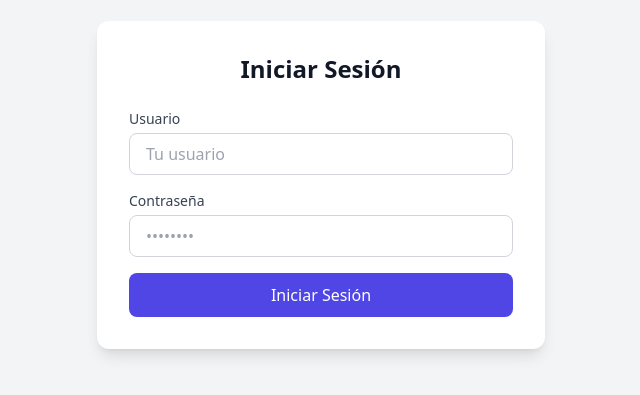
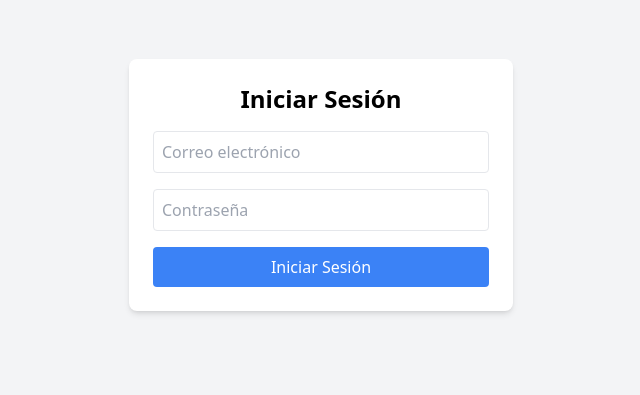
Before and after one commit to karlacabanas01/frontend-crud, a Next.js app: page /login in a window 1280 px wide. Shown: the part 215-610 px from the top of the page, without its empty margins (319-959 px from the left). Built offline with nearby package versions, Linux system fonts and the light colour scheme.

Commit message:
Actualizacion de code

```diff
--- a/components/LoginForm.tsx
+++ b/components/LoginForm.tsx
@@ -1,77 +1,108 @@
-"use client";
-import { useForm } from "react-hook-form";
-import { useRouter } from "next/router";
-import { useState } from "react";
+import { useState, useEffect } from "react";
 import api from "@/service/api";
+import ProductForm from "./ProductForm";
+import ProductList from "./ProductList";
 
-interface LoginFormInputs {
-  username: string;
-  password: string;
-}
-
+// ✅ Definición de la respuesta esperada del login
 interface LoginResponse {
   token: string;
   message: string;
 }
 
-export default function LoginForm() {
-  const { register, handleSubmit } = useForm<LoginFormInputs>();
-  const router = useRouter();
+interface User {
+  id: number;
+  name: string;
+  email: string;
+  created_at: string;
+}
+
+export default function UserList() {
+  const [users, setUsers] = useState<User[]>([]);
+  const [email, setEmail] = useState("");
+  const [password, setPassword] = useState("");
+  const [token, setToken] = useState<string | null>(null);
   const [error, setError] = useState("");
 
-  const onSubmit = async (data: LoginFormInputs) => {
+  useEffect(() => {
+    if (token) {
+      const fetchUsers = async () => {
         try {
-      // 👇 Tipar la respuesta de Axios
-      const response = await api.post<LoginResponse>("/auth/login", data);
+          const response = await api.get<User[]>("/auth/users", {
+            headers: { Authorization: `Bearer ${token}` },
+          });
+          setUsers(response.data);
+        } catch (error) {
+          console.error("Error al obtener usuarios:", error);
+        }
+      };
+      fetchUsers();
+    }
+  }, [token]);
 
-      localStorage.setItem("token", response.data.token);
-      router.push("/");
-      // eslint-disable-next-line @typescript-eslint/no-unused-vars
-    } catch (error) {
-      setError("Credenciales incorrectas");
+  const handleLogin = async (e: React.FormEvent<HTMLFormElement>) => {
+    e.preventDefault();
+
+    if (!email || !password) {
+      setError("Por favor, ingresa el correo y la contraseña.");
+      return;
+    }
+
+    try {
+      const response = await api.post("/auth/login", { email, password });
+
+      const authToken = response.data.token;
+      setToken(authToken);
+      localStorage.setItem("token", authToken);
+      setError("");
+    } catch (err: any) {
+      console.error("Error al iniciar sesión:", err.response?.data);
+      setError(
+        err.response?.data?.error || "Credenciales inválidas o problema de red"
+      );
     }
   };
 
+  if (!token) {
     return (
-    <div className="min-h-screen bg-gray-100 flex items-center justify-center p-4">
-      <div className="max-w-md w-full bg-white rounded-xl shadow-lg p-8">
-        <h2 className="text-2xl font-bold text-gray-900 mb-6 text-center">
+      <div className="min-h-screen flex items-center justify-center bg-gray-100 p-4">
+        <div className="max-w-sm w-full bg-white p-6 rounded-lg shadow-md">
+          <h2 className="text-2xl font-bold mb-4 text-center">
             Iniciar Sesión
           </h2>
-
-        <form onSubmit={handleSubmit(onSubmit)} className="space-y-4">
-          <div>
-            <label className="block text-sm font-medium text-gray-700 mb-1">
-              Usuario
-            </label>
+          <form onSubmit={handleLogin} className="space-y-4">
             <input
-              {...register("username")}
-              className="w-full px-4 py-2 border border-gray-300 rounded-lg"
-              placeholder="Tu usuario"
+              type="email"
+              value={email}
+              onChange={(e) => setEmail(e.target.value)}
+              placeholder="Correo electrónico"
+              className="w-full p-2 border rounded"
               required
             />
-          </div>
-
-          <div>
-            <label className="block text-sm font-medium text-gray-700 mb-1">
-              Contraseña
-            </label>
             <input
               type="password"
-              {...register("password")}
-              className="w-full px-4 py-2 border border-gray-300 rounded-lg"
-              placeholder="••••••••"
+              value={password}
+              onChange={(e) => setPassword(e.target.value)}
+              placeholder="Contraseña"
+              className="w-full p-2 border rounded"
               required
             />
-          </div>
-
-          <button className="w-full bg-indigo-600 hover:bg-indigo-700 text-white font-medium py-2.5 rounded-lg transition-colors">
+            <button
+              type="submit"
+              className="w-full bg-blue-500 text-white py-2 rounded hover:bg-blue-600"
+            >
               Iniciar Sesión
             </button>
           </form>
-
-        {error && <p className="text-red-500 text-center mt-4">{error}</p>}
+          {error && <p className="text-red-500 mt-2">{error}</p>}
         </div>
       </div>
     );
   }
+
+  return (
+    <div className="p-4 bg-white shadow-md rounded-md">
+      <ProductForm />
+      <ProductList />
+    </div>
+  );
+}
--- a/components/ProductList.tsx
+++ b/components/ProductList.tsx
@@ -1,4 +1,3 @@
-/* eslint-disable @typescript-eslint/no-unused-vars */
 "use client";
 import { useEffect, useState } from "react";
 import { Product } from "../types/Product"; // Importa la interfaz
@@ -6,37 +5,27 @@ import api from "@/service/api";
 
 export default function ProductList() {
   const [products, setProducts] = useState<Product[]>([]);
-  const [error, setError] = useState("");
-
-  const fetchProducts = async () => {
-    try {
-      const token = localStorage.getItem("token");
-
-      // Tipado explícito de la respuesta
-      const response = await api.get<Product[]>("/products", {
-        headers: { Authorization: `Bearer ${token}` },
-      });
-
-      setProducts(response.data); // Ahora TypeScript sabe que es un array de productos
-    } catch (error: unknown) {
-      setError("Error al obtener productos");
-    }
-  };
 
   useEffect(() => {
+    const fetchProducts = async () => {
+      try {
+        const response = await api.get<Product[]>("/products");
+        setProducts(response.data);
+      } catch (error) {
+        console.error("Error al obtener productos:", error);
+      }
+    };
+
     fetchProducts();
   }, []);
-
   return (
-    <div className="mt-4">
-      <h2 className="text-xl font-bold text-gray-700">Lista de Productos</h2>
-      {error && <p className="text-red-500">{error}</p>}
-      <ul className="mt-2 space-y-2">
+    <div className="p-4 bg-white shadow-md rounded-md mt-4">
+      <h2 className="text-xl font-bold mb-4">Productos Disponibles</h2>
+      <ul>
         {products.map((product) => (
-          <li key={product.id} className="p-4 bg-white shadow rounded-md">
-            <h3 className="text-lg font-semibold">{product.name}</h3>
-            <p>{product.description}</p>
-            <p className="font-bold text-indigo-600">${product.price}</p>
+          <li key={product.id} className="border-b py-2">
+            <strong>{product.name}</strong> - {product.description} - $
+            {product.price}
           </li>
         ))}
       </ul>
--- a/package.json
+++ b/package.json
@@ -5,7 +5,7 @@
   "scripts": {
     "dev": "next dev --turbopack",
     "build": "next build",
-    "start": "next start",
+    "start": "next start -p 3001 -H 0.0.0.0",
     "lint": "next lint"
   },
   "dependencies": {
--- a/service/api.ts
+++ b/service/api.ts
@@ -1,7 +1,7 @@
 import axios from "axios";
 
 const api = axios.create({
-  baseURL: "http://localhost:3000/api", // Asegúrate de que el backend esté corriendo aquí
+  baseURL: "http://3.142.76.216:3000/api", // Asegúrate de que el backend esté corriendo aquí
 });
 
 export default api;
```
Lines whose indentation alone changed are shown as unchanged.
